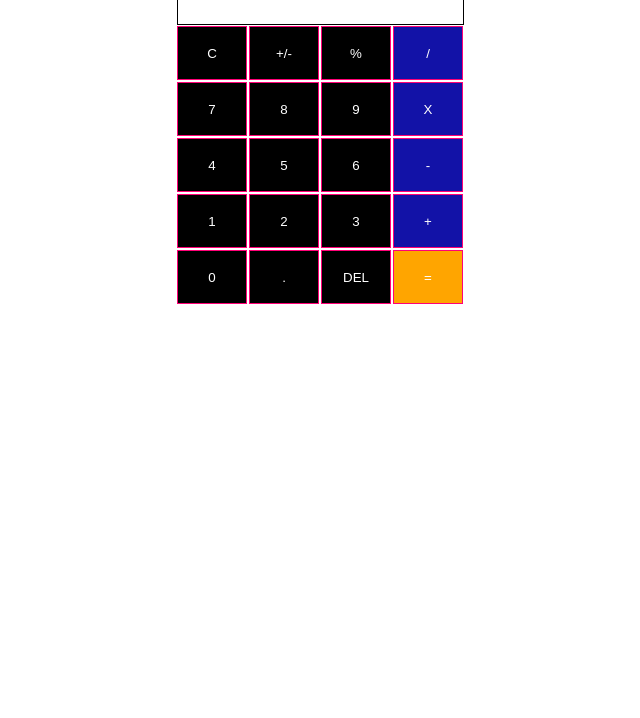
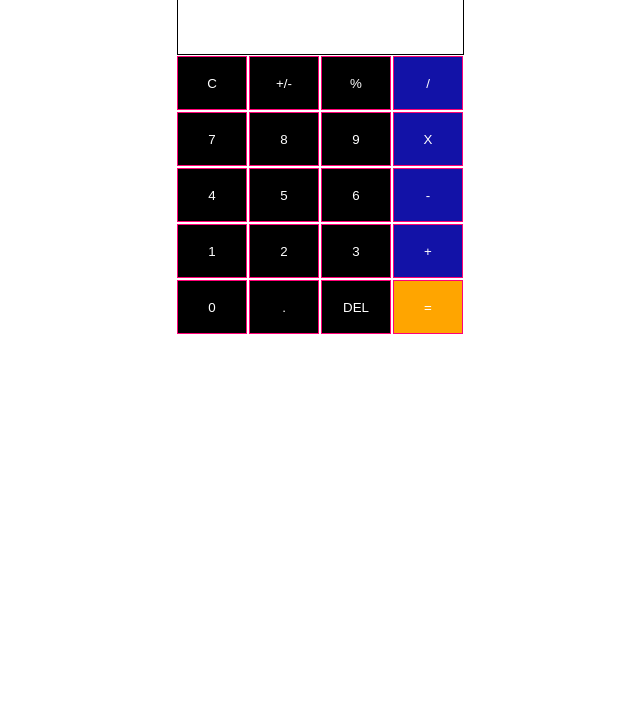
Before and after one commit to ashik84/calculator-project, a plain HTML site: page index.html in a window 1280 px wide. Shown: the part 82-800 px from the top of the page, without its empty margins (320-960 px from the left). Drawn offline with Linux system fonts and the light colour scheme.

Commit message:
update style

```diff
--- a/index.html
+++ b/index.html
@@ -8,6 +8,7 @@
     <link rel="stylesheet" href="style.css">
 </head>
 <body>
+ <div class="cal">
     <h1 style="text-align: center;">Calculator Project</h1>
     <div class="calc">
        <div class="calc-head">
@@ -47,5 +48,6 @@
 
        </div>
     </div>
+ </div>
 </body>
 </html>
--- a/style.css
+++ b/style.css
@@ -1,6 +1,9 @@
 *{
     margin: 0;
     padding: 0;
+}
+.cal{
+    margin-top: 30px;
 }
 .calc{
     margin: 8px auto 0;
```
Also changed, not shown: 1 other file. Lines whose indentation alone changed are shown as unchanged.
